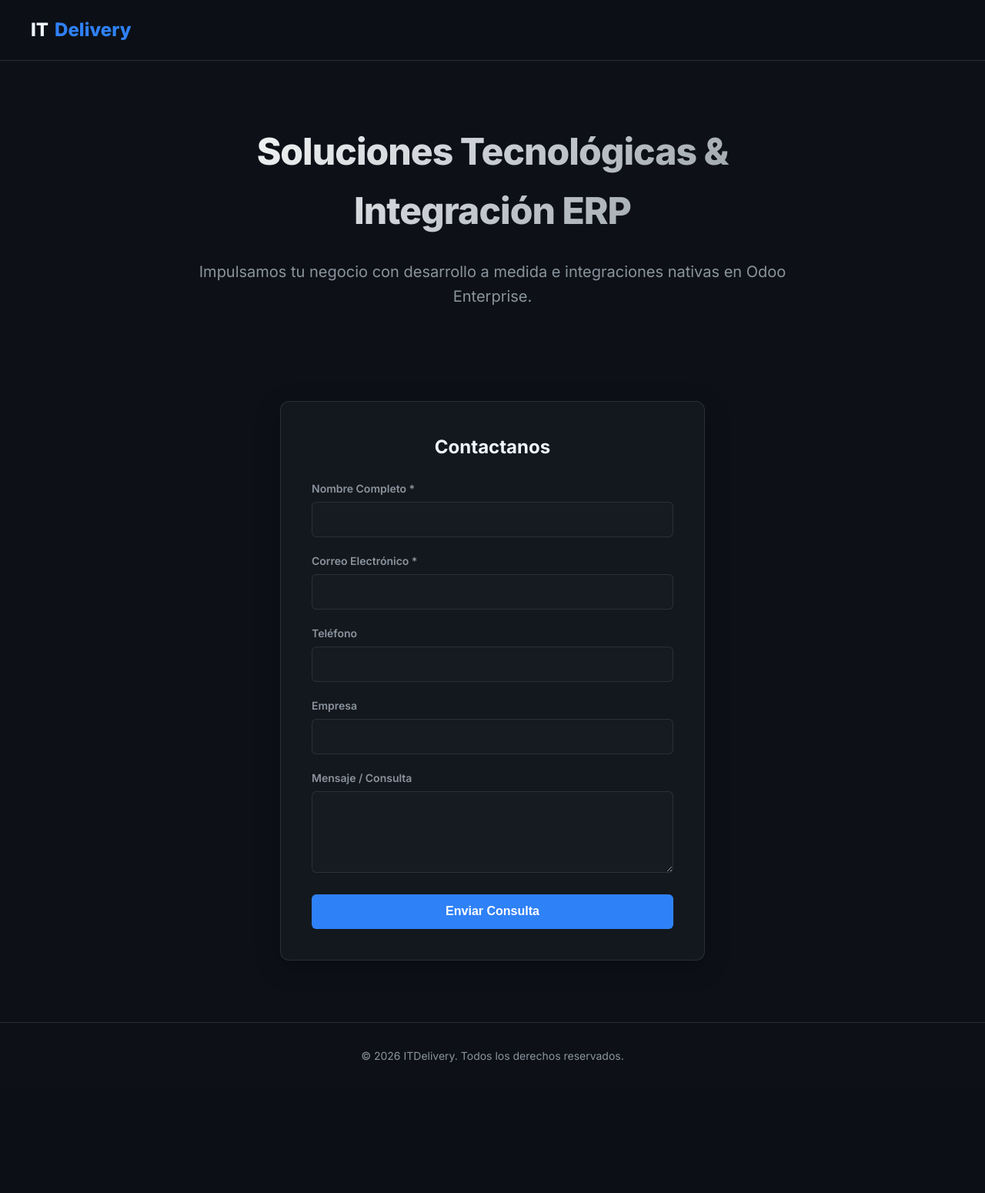
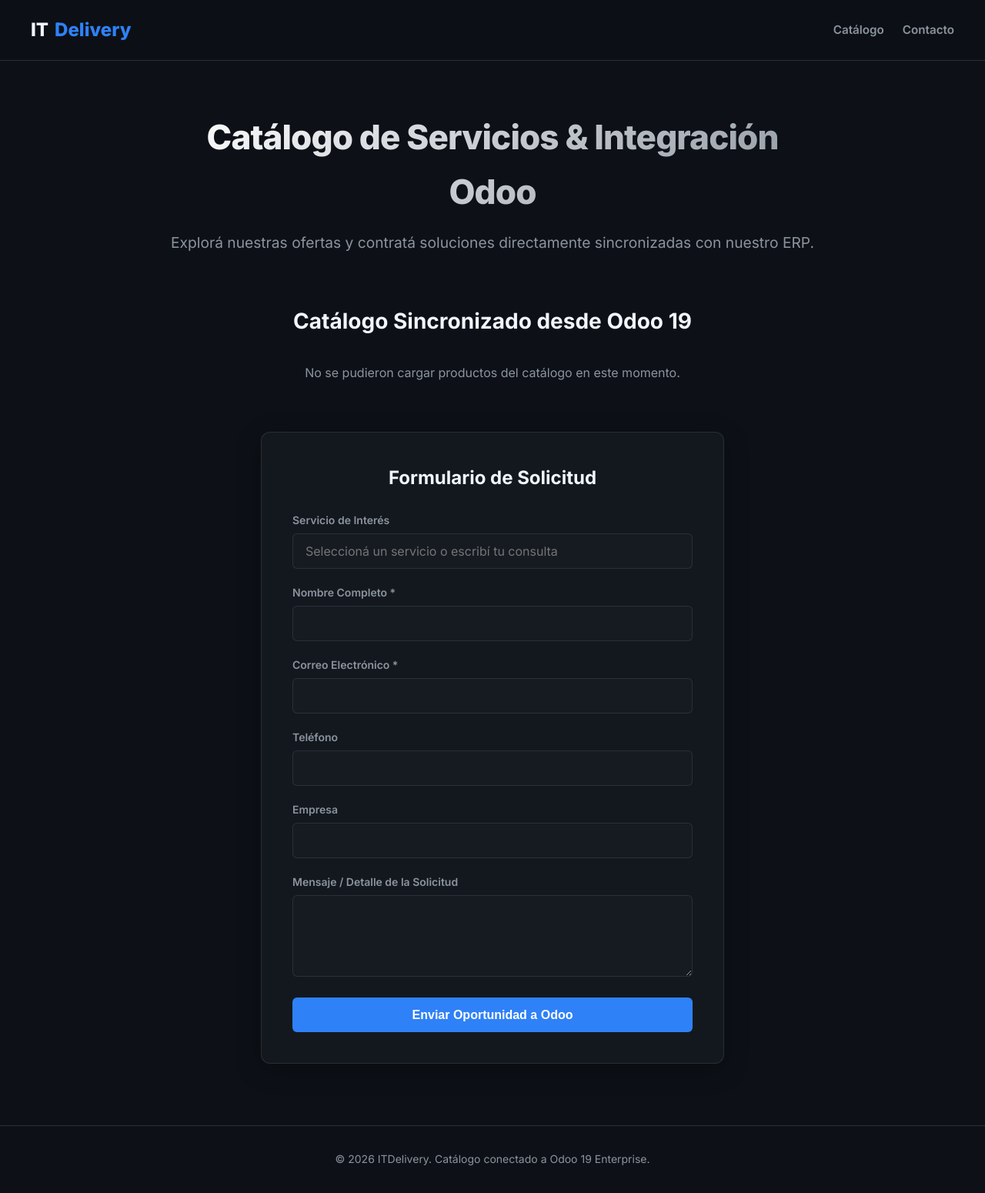
Before and after one commit to smnacu/itdelivery_web, a PHP site: page / in a window 1280 px wide. Shown: the whole page at 77% size. Before the commit the page ends 1380 px from the top, so only its background shows below. Run offline with PHP 8.4, Linux system fonts and the light colour scheme; data that the repository does not hold is empty.

Commit message:
feat: add live Odoo 19 catalog grid and interactive lead registration

```diff
--- a/includes/odoo_api.php
+++ b/includes/odoo_api.php
@@ -1,12 +1,12 @@
 <?php
 /**
- * ITDelivery — Odoo 19 Enterprise JSON-RPC Client
+ * ITDelivery — Odoo 19 Enterprise JSON-RPC Client & Catalog Helper
  */
 
 define('ODOO_URL',     getenv('ODOO_URL')     ?: 'https://itdelivery.odoo.com');
 define('ODOO_DB',      getenv('ODOO_DB')      ?: 'karioka-karioka-33462739');
 define('ODOO_UID',     (int)(getenv('ODOO_UID') ?: 5));
-define('ODOO_API_KEY', getenv('ODOO_API_KEY') ?: '');
+define('ODOO_API_KEY', getenv('ODOO_API_KEY') ?: 'd62315a2e15c6f5b560b3aeae3e2d9051993b8d1');
 
 const COMPANY = [
     'ITDelivery'        => 1,
@@ -76,3 +76,26 @@ function odoo(string $model, string $method, array $args = [], array $kwargs = [
 
     return $res['result'];
 }
+
+/**
+ * Obtiene los productos/servicios activos del catálogo desde Odoo 19
+ */
+function odoo_get_catalog(int $company = 1, int $limit = 20): array
+{
+    try {
+        return odoo(
+            'product.template',
+            'search_read',
+            [[['sale_ok', '=', true]]],
+            [
+                'fields' => ['id', 'name', 'list_price', 'description_sale', 'categ_id'],
+                'limit'  => $limit,
+                'order'  => 'name asc'
+            ],
+            $company
+        );
+    } catch (Throwable $e) {
+        error_log("Error fetching Odoo catalog: " . $e->getMessage());
+        return [];
+    }
+}
--- a/index.php
+++ b/index.php
@@ -9,7 +9,13 @@ if ($_SERVER['REQUEST_METHOD'] === 'POST') {
     $email    = trim($_POST['email'] ?? '');
     $telefono = trim($_POST['telefono'] ?? '');
     $empresa  = trim($_POST['empresa'] ?? '');
+    $servicio = trim($_POST['servicio_interes'] ?? '');
     $mensaje  = trim($_POST['mensaje'] ?? '');
+
+    $full_description = $mensaje;
+    if (!empty($servicio)) {
+        $full_description = "Servicio solicitado: " . $servicio . "\n\n" . $mensaje;
+    }
 
     if (!empty($nombre) && !empty($email)) {
         try {
@@ -17,12 +23,12 @@ if ($_SERVER['REQUEST_METHOD'] === 'POST') {
                 'crm.lead',
                 'create',
                 [[
-                    'name'         => 'Contacto Landing Web — ' . ($empresa ?: $nombre),
+                    'name'         => 'Consulta Web' . ($servicio ? " [$servicio]" : "") . ' — ' . ($empresa ?: $nombre),
                     'contact_name' => $nombre,
                     'email_from'   => $email,
                     'phone'        => $telefono,
                     'partner_name' => $empresa,
-                    'description'  => $mensaje,
+                    'description'  => $full_description,
                 ]],
                 [],
                 COMPANY['ITDelivery']
@@ -35,13 +41,16 @@ if ($_SERVER['REQUEST_METHOD'] === 'POST') {
         $error_msg = "Por favor completá los campos obligatorios (Nombre y Email).";
     }
 }
+
+// Cargar catálogo en tiempo real desde Odoo 19
+$catalogo = odoo_get_catalog(COMPANY['ITDelivery'], 20);
 ?>
 <!DOCTYPE html>
 <html lang="es">
 <head>
     <meta charset="UTF-8">
     <meta name="viewport" content="width=device-width, initial-scale=1.0">
-    <title>ITDelivery — Soluciones Tecnológicas & Software</title>
+    <title>ITDelivery — Soluciones Tecnológicas & Catálogo Odoo</title>
     <meta name="description" content="Desarrollo de software a medida, integración de sistemas ERP Odoo y soluciones tecnológicas para empresas.">
     <link rel="preconnect" href="https://fonts.googleapis.com">
     <link rel="preconnect" href="https://fonts.gstatic.com" crossorigin>
@@ -93,28 +102,120 @@ if ($_SERVER['REQUEST_METHOD'] === 'POST') {
             gap: 0.5rem;
         }
         .logo span { color: var(--primary); }
+        .nav-links {
+            display: flex;
+            gap: 1.5rem;
+            align-items: center;
+        }
+        .nav-links a {
+            color: var(--text-muted);
+            text-decoration: none;
+            font-weight: 600;
+            font-size: 0.95rem;
+            transition: color 0.2s;
+        }
+        .nav-links a:hover { color: var(--text-main); }
         .hero {
-            padding: 5rem 2rem;
+            padding: 4rem 2rem 2rem 2rem;
             text-align: center;
             max-width: 900px;
             margin: 0 auto;
         }
         .hero h1 {
-            font-size: 3rem;
+            font-size: 2.75rem;
             font-weight: 800;
             letter-spacing: -0.02em;
-            margin-bottom: 1.5rem;
+            margin-bottom: 1rem;
             background: linear-gradient(135deg, #ffffff 0%, #8b949e 100%);
             -webkit-background-clip: text;
             -webkit-text-fill-color: transparent;
         }
         .hero p {
+            font-size: 1.2rem;
+            color: var(--text-muted);
+            margin-bottom: 2rem;
+        }
+        .section-title {
+            text-align: center;
+            font-size: 1.75rem;
+            font-weight: 700;
+            margin-bottom: 2rem;
+        }
+        .catalog-container {
+            max-width: 1200px;
+            margin: 0 auto 4rem auto;
+            padding: 0 1.5rem;
+        }
+        .grid {
+            display: grid;
+            grid-template-columns: repeat(auto-fit, minmax(300px, 1fr));
+            gap: 1.5rem;
+        }
+        .product-card {
+            background: var(--card-bg);
+            border: 1px solid var(--border-color);
+            border-radius: 12px;
+            padding: 1.75rem;
+            display: flex;
+            flex-direction: column;
+            justify-content: space-between;
+            transition: transform 0.2s ease, border-color 0.2s ease;
+        }
+        .product-card:hover {
+            transform: translateY(-4px);
+            border-color: var(--primary);
+        }
+        .product-badge {
+            align-self: flex-start;
+            font-size: 0.75rem;
+            font-weight: 700;
+            text-transform: uppercase;
+            padding: 0.25rem 0.6rem;
+            border-radius: 20px;
+            background: var(--primary-glow);
+            color: var(--primary);
+            margin-bottom: 1rem;
+        }
+        .product-title {
             font-size: 1.25rem;
+            font-weight: 700;
+            margin-bottom: 0.5rem;
+        }
+        .product-desc {
             color: var(--text-muted);
-            margin-bottom: 2.5rem;
+            font-size: 0.9rem;
+            margin-bottom: 1.5rem;
+            flex-grow: 1;
+        }
+        .product-footer {
+            display: flex;
+            justify-content: space-between;
+            align-items: center;
+            border-top: 1px solid var(--border-color);
+            padding-top: 1rem;
+        }
+        .product-price {
+            font-size: 1.35rem;
+            font-weight: 800;
+            color: var(--accent);
+        }
+        .btn-order {
+            padding: 0.5rem 1rem;
+            background: var(--primary);
+            color: white;
+            border: none;
+            border-radius: 6px;
+            font-weight: 600;
+            font-size: 0.875rem;
+            cursor: pointer;
+            text-decoration: none;
+            display: inline-block;
+        }
+        .btn-order:hover {
+            background: #1f6feb;
         }
         .contact-section {
-            max-width: 600px;
+            max-width: 650px;
             margin: 0 auto 5rem auto;
             width: 100%;
             padding: 0 1.5rem;
@@ -126,11 +227,6 @@ if ($_SERVER['REQUEST_METHOD'] === 'POST') {
             padding: 2.5rem;
             box-shadow: 0 8px 32px rgba(0, 0, 0, 0.3);
         }
-        .card h2 {
-            font-size: 1.5rem;
-            margin-bottom: 1.5rem;
-            text-align: center;
-        }
         .form-group {
             margin-bottom: 1.25rem;
         }
@@ -141,7 +237,7 @@ if ($_SERVER['REQUEST_METHOD'] === 'POST') {
             color: var(--text-muted);
             margin-bottom: 0.35rem;
         }
-        input, textarea {
+        input, select, textarea {
             width: 100%;
             padding: 0.75rem 1rem;
             background: #161b22;
@@ -151,12 +247,12 @@ if ($_SERVER['REQUEST_METHOD'] === 'POST') {
             font-size: 1rem;
             font-family: inherit;
         }
-        input:focus, textarea:focus {
+        input:focus, select:focus, textarea:focus {
             outline: none;
             border-color: var(--primary);
             box-shadow: 0 0 0 3px var(--primary-glow);
         }
-        button {
+        button[type="submit"] {
             width: 100%;
             padding: 0.85rem;
             background: var(--primary);
@@ -168,9 +264,7 @@ if ($_SERVER['REQUEST_METHOD'] === 'POST') {
             cursor: pointer;
             transition: background-color 0.2s ease;
         }
-        button:hover {
-            background-color: #1f6feb;
-        }
+        button[type="submit"]:hover { background-color: #1f6feb; }
         .alert {
             padding: 1rem;
             border-radius: 6px;
@@ -193,22 +287,60 @@ if ($_SERVER['REQUEST_METHOD'] === 'POST') {
     <header>
         <div class="nav-container">
             <a href="/" class="logo">IT<span>Delivery</span></a>
+            <div class="nav-links">
+                <a href="#catalogo">Catálogo</a>
+                <a href="#contacto">Contacto</a>
+            </div>
         </div>
     </header>
 
     <main>
         <section class="hero">
-            <h1>Soluciones Tecnológicas & Integración ERP</h1>
-            <p>Impulsamos tu negocio con desarrollo a medida e integraciones nativas en Odoo Enterprise.</p>
+            <h1>Catálogo de Servicios & Integración Odoo</h1>
+            <p>Explorá nuestras ofertas y contratá soluciones directamente sincronizadas con nuestro ERP.</p>
         </section>
 
-        <section class="contact-section">
+        <!-- Seccion Catalogo -->
+        <section id="catalogo" class="catalog-container">
+            <h2 class="section-title">Catálogo Sincronizado desde Odoo 19</h2>
+
+            <?php if (empty($catalogo)): ?>
+                <p style="text-align:center; color:var(--text-muted);">No se pudieron cargar productos del catálogo en este momento.</p>
+            <?php else: ?>
+                <div class="grid">
+                    <?php foreach ($catalogo as $prod): ?>
+                        <div class="product-card">
+                            <div>
+                                <span class="product-badge">
+                                    <?= htmlspecialchars($prod['categ_id'][1] ?? 'Servicios') ?>
+                                </span>
+                                <h3 class="product-title"><?= htmlspecialchars($prod['name']) ?></h3>
+                                <p class="product-desc">
+                                    <?= htmlspecialchars(trim($prod['description_sale'] ?? 'Solución tecnológica profesional con integración directa.')) ?>
+                                </p>
+                            </div>
+                            <div class="product-footer">
+                                <span class="product-price">
+                                    $<?= number_format($prod['list_price'], 2, ',', '.') ?>
+                                </span>
+                                <button type="button" class="btn-order" onclick="solicitarServicio('<?= htmlspecialchars(addslashes($prod['name'])) ?>')">
+                                    Solicitar
+                                </button>
+                            </div>
+                        </div>
+                    <?php endforeach; ?>
+                </div>
+            <?php endif; ?>
+        </section>
+
+        <!-- Seccion Contacto / Solicitar -->
+        <section id="contacto" class="contact-section">
             <div class="card">
-                <h2>Contactanos</h2>
+                <h2 style="text-align:center; margin-bottom:1.5rem;">Formulario de Solicitud</h2>
 
                 <?php if ($message_sent): ?>
                     <div class="alert alert-success">
-                        ¡Gracias por contactarnos! Tu mensaje fue registrado correctamente en nuestro sistema y nos comunicaremos a la brevedad.
+                        ¡Consulta recibida! Se ha generado la oportunidad en Odoo CRM y nos comunicaremos con vos a la brevedad.
                     </div>
                 <?php endif; ?>
 
@@ -218,7 +350,11 @@ if ($_SERVER['REQUEST_METHOD'] === 'POST') {
                     </div>
                 <?php endif; ?>
 
-                <form action="index.php" method="POST">
+                <form action="index.php#contacto" method="POST">
+                    <div class="form-group">
+                        <label for="servicio_interes">Servicio de Interés</label>
+                        <input type="text" id="servicio_interes" name="servicio_interes" placeholder="Seleccioná un servicio o escribí tu consulta">
+                    </div>
                     <div class="form-group">
                         <label for="nombre">Nombre Completo *</label>
                         <input type="text" id="nombre" name="nombre" required>
@@ -236,17 +372,24 @@ if ($_SERVER['REQUEST_METHOD'] === 'POST') {
                         <input type="text" id="empresa" name="empresa">
                     </div>
                     <div class="form-group">
-                        <label for="mensaje">Mensaje / Consulta</label>
+                        <label for="mensaje">Mensaje / Detalle de la Solicitud</label>
                         <textarea id="mensaje" name="mensaje" rows="4"></textarea>
                     </div>
-                    <button type="submit">Enviar Consulta</button>
+                    <button type="submit">Enviar Oportunidad a Odoo</button>
                 </form>
             </div>
         </section>
     </main>
 
     <footer>
-        <p>&copy; <?= date('Y') ?> ITDelivery. Todos los derechos reservados.</p>
+        <p>&copy; <?= date('Y') ?> ITDelivery. Catálogo conectado a Odoo 19 Enterprise.</p>
     </footer>
+
+    <script>
+        function solicitarServicio(nombreServicio) {
+            document.getElementById('servicio_interes').value = nombreServicio;
+            document.getElementById('contacto').scrollIntoView({ behavior: 'smooth' });
+        }
+    </script>
 </body>
 </html>
```
